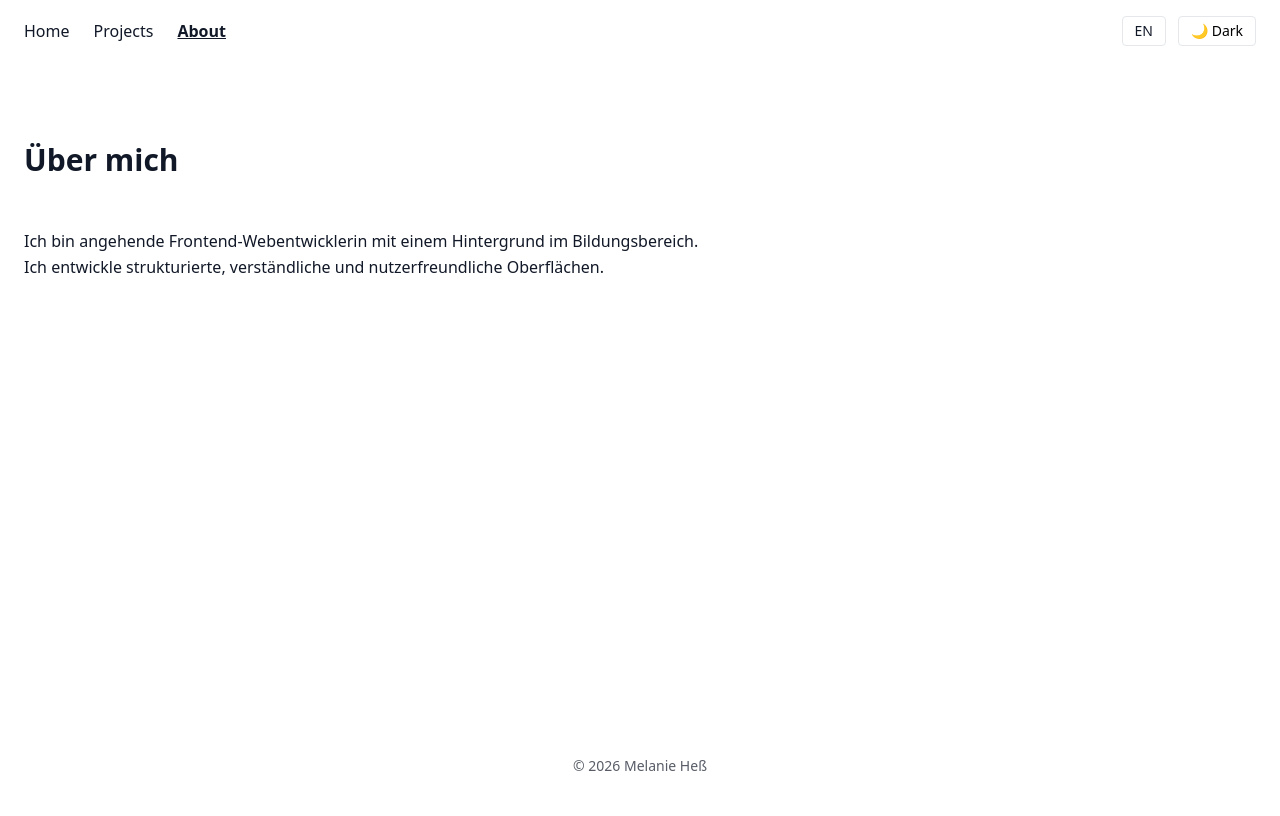
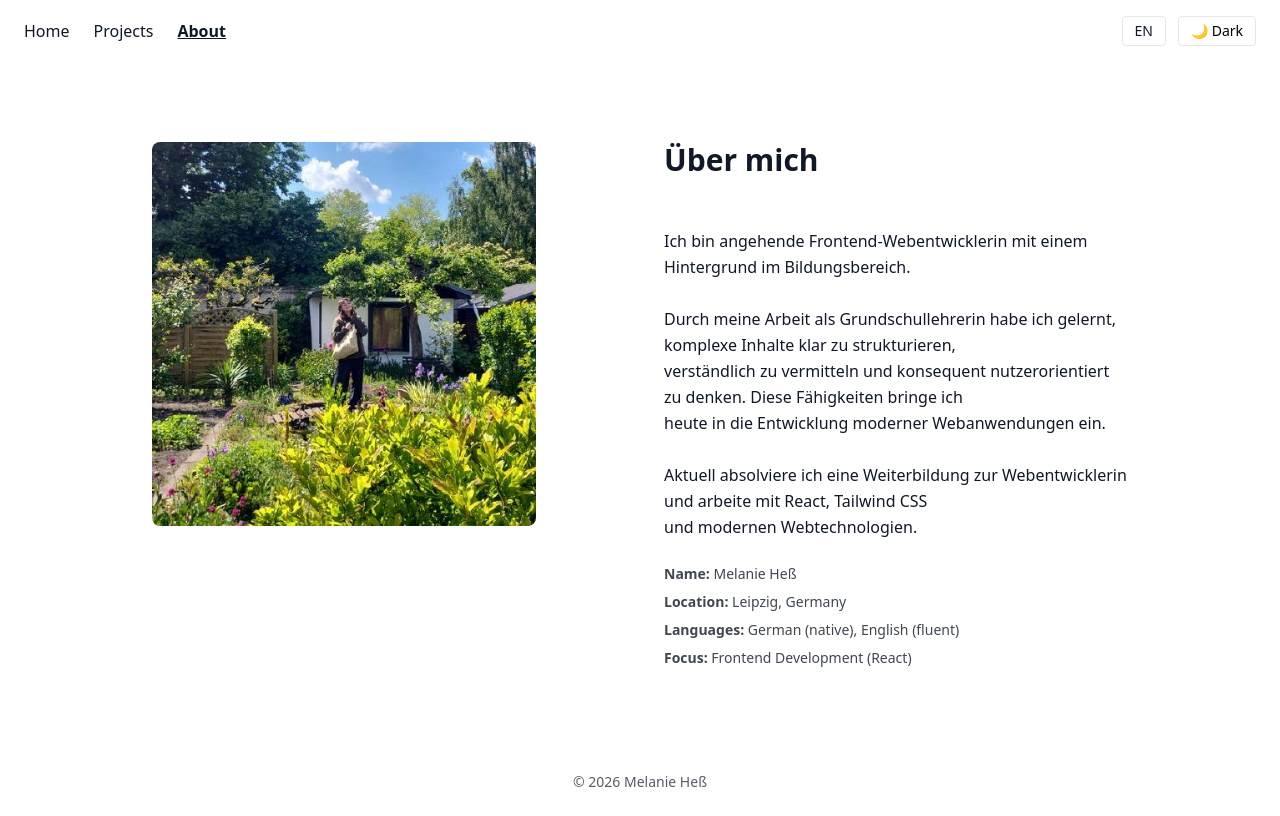
Before and after one commit to MelaTheCreator/portfolio, a React app in the folder application/: page /about in a window 1280 px wide. Built offline with nearby package versions, Linux system fonts and the light colour scheme; the HTML template or start-up script is replaced by a standard one.

Commit message:
refactor: move home page text into language content files

```diff
--- a/application/src/data/content.de.js
+++ b/application/src/data/content.de.js
@@ -1,14 +1,25 @@
 export const contentDE = {
-  hero: {
-    title: "Frontend Webentwicklerin",
+  home: {
+    title: "Frontend-Webentwicklerin",
     subtitle:
-      "Quereinsteigerin mit pädagogischem Hintergrund – Fokus auf klare und zugängliche Webanwendungen.",
+      "Klar strukturierte, zugängliche Webanwendungen mit React und modernen Webtechnologien.",
+    intro:
+      "Mit einem beruflichen Hintergrund im Bildungsbereich bringe ich Struktur, Kommunikationsstärke und ein hohes Bewusstsein für Nutzerbedürfnisse in die Webentwicklung ein. Aktuell vertiefe ich meine Fähigkeiten in React, Tailwind CSS und moderner Frontend-Architektur.",
+    ctaProjects: "Projekte ansehen",
+    ctaAbout: "Mehr über mich",
   },
+
   about: {
     heading: "Über mich",
     text: `
 Ich bin angehende Frontend-Webentwicklerin mit einem Hintergrund im Bildungsbereich.
-Ich entwickle strukturierte, verständliche und nutzerfreundliche Oberflächen.
+
+Durch meine Arbeit als Grundschullehrerin habe ich gelernt, komplexe Inhalte klar zu strukturieren,
+verständlich zu vermitteln und konsequent nutzerorientiert zu denken. Diese Fähigkeiten bringe ich
+heute in die Entwicklung moderner Webanwendungen ein.
+
+Aktuell absolviere ich eine Weiterbildung zur Webentwicklerin und arbeite mit React, Tailwind CSS
+und modernen Webtechnologien.
     `,
   },
 };
--- a/application/src/data/content.en.js
+++ b/application/src/data/content.en.js
@@ -1,14 +1,25 @@
 export const contentEN = {
-  hero: {
+  home: {
     title: "Frontend Web Developer",
     subtitle:
-      "Career changer with an educational background, focusing on clear and accessible web applications.",
+      "Building clear, accessible web applications with React and modern web technologies.",
+    intro:
+      "With a professional background in education, I bring structured thinking, strong communication skills, and a clear focus on user needs into web development. I am currently deepening my skills in React, Tailwind CSS, and modern frontend architecture.",
+    ctaProjects: "View projects",
+    ctaAbout: "Learn more about me",
   },
+
   about: {
     heading: "About me",
     text: `
 I am an aspiring frontend web developer with a background in education.
-I build structured, clear and user-friendly interfaces.
+
+Through my work as a primary school teacher, I developed a strong ability to structure complex
+content clearly, communicate effectively, and consistently focus on user needs. I now apply these
+skills to building modern web applications.
+
+I am currently training as a web developer and working with React, Tailwind CSS and modern web
+technologies.
     `,
   },
 };
--- a/application/src/pages/About.jsx
+++ b/application/src/pages/About.jsx
@@ -1,14 +1,48 @@
+import profileImg from "../assets/profile.jpeg";
 import { useLanguage } from "../context/LanguageContext";
 
 export default function About() {
-  const { content } = useLanguage();
+  const { content, language } = useLanguage();
 
   return (
-    <section className="px-6 py-20 max-w-3xl">
-      <h2 className="text-3xl font-bold mb-6">{content.about.heading}</h2>
-      <p className="leading-relaxed whitespace-pre-line">
-        {content.about.text}
-      </p>
+    <section className="px-6 py-20 max-w-5xl mx-auto">
+      <div className="grid gap-12 md:grid-cols-2 items-start">
+        {/* Image */}
+        <div>
+          <img
+            src={profileImg}
+            alt="Portrait of Melanie Heß"
+            className="rounded-lg w-full max-w-sm"
+          />
+        </div>
+
+        {/* Text */}
+        <div>
+          <h2 className="text-3xl font-bold mb-6">
+            {language === "de" ? "Über mich" : "About me"}
+          </h2>
+
+          <p className="leading-relaxed whitespace-pre-line mb-6">
+            {content.about.text}
+          </p>
+
+          {/* Personal details */}
+          <ul className="text-sm space-y-2 opacity-80">
+            <li>
+              <strong>Name:</strong> Melanie Heß
+            </li>
+            <li>
+              <strong>Location:</strong> Leipzig, Germany
+            </li>
+            <li>
+              <strong>Languages:</strong> German (native), English (fluent)
+            </li>
+            <li>
+              <strong>Focus:</strong> Frontend Development (React)
+            </li>
+          </ul>
+        </div>
+      </div>
     </section>
   );
 }
--- a/application/src/pages/Home.jsx
+++ b/application/src/pages/Home.jsx
@@ -1,12 +1,28 @@
+import { Link } from "react-router-dom";
 import { useLanguage } from "../context/LanguageContext";
 
 export default function Home() {
   const { content } = useLanguage();
+  const { home } = content;
 
   return (
-    <section className="px-6 py-20">
-      <h1 className="text-4xl font-bold mb-6">{content.hero.title}</h1>
-      <p className="max-w-xl text-lg">{content.hero.subtitle}</p>
+    <section className="px-6 py-24 max-w-3xl mx-auto">
+      <h1 className="text-4xl md:text-5xl font-bold mb-6">{home.title}</h1>
+
+      <p className="text-lg md:text-xl mb-8 text-gray-700 dark:text-gray-300">
+        {home.subtitle}
+      </p>
+
+      <p className="leading-relaxed mb-10">{home.intro}</p>
+
+      <div className="flex gap-6 text-sm font-medium">
+        <Link to="/projects" className="underline">
+          {home.ctaProjects}
+        </Link>
+        <Link to="/about" className="underline">
+          {home.ctaAbout}
+        </Link>
+      </div>
     </section>
   );
 }
```
Also changed, not shown: application/src/assets/profile.jpeg (added).
